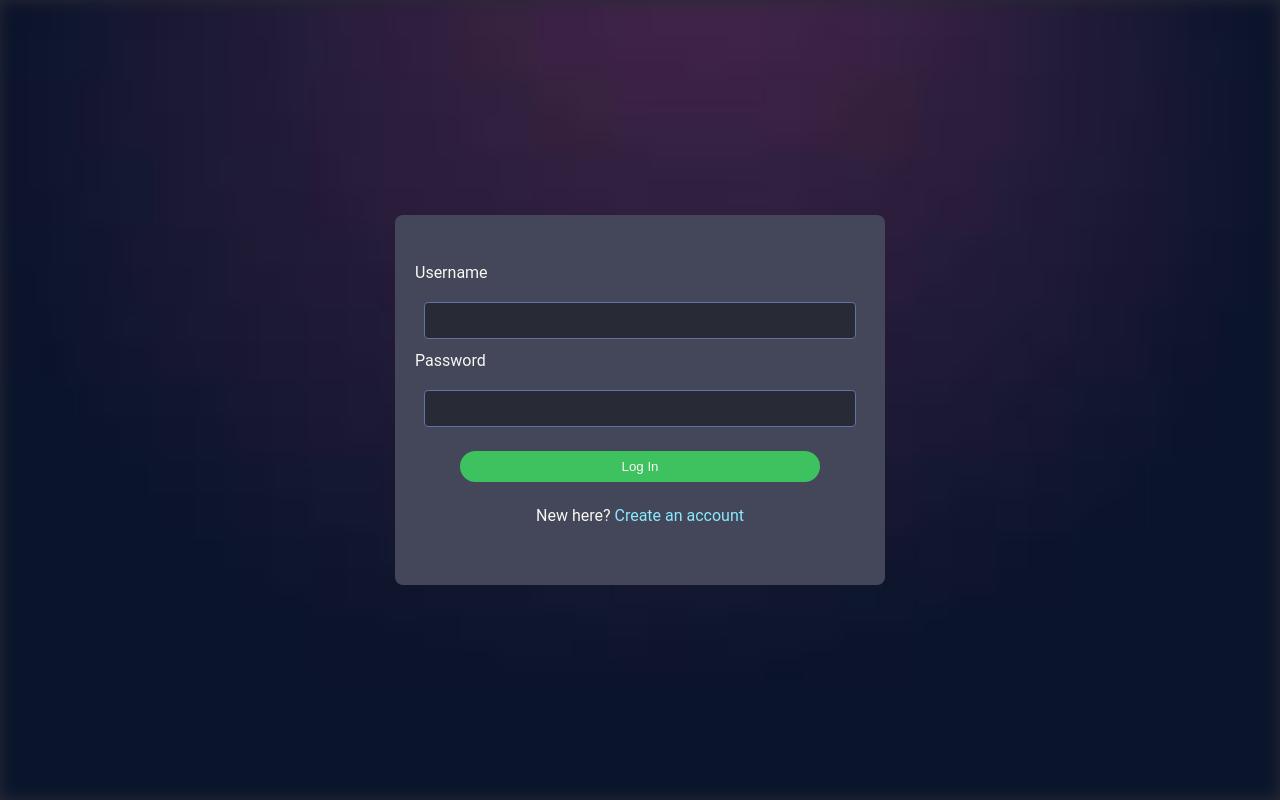
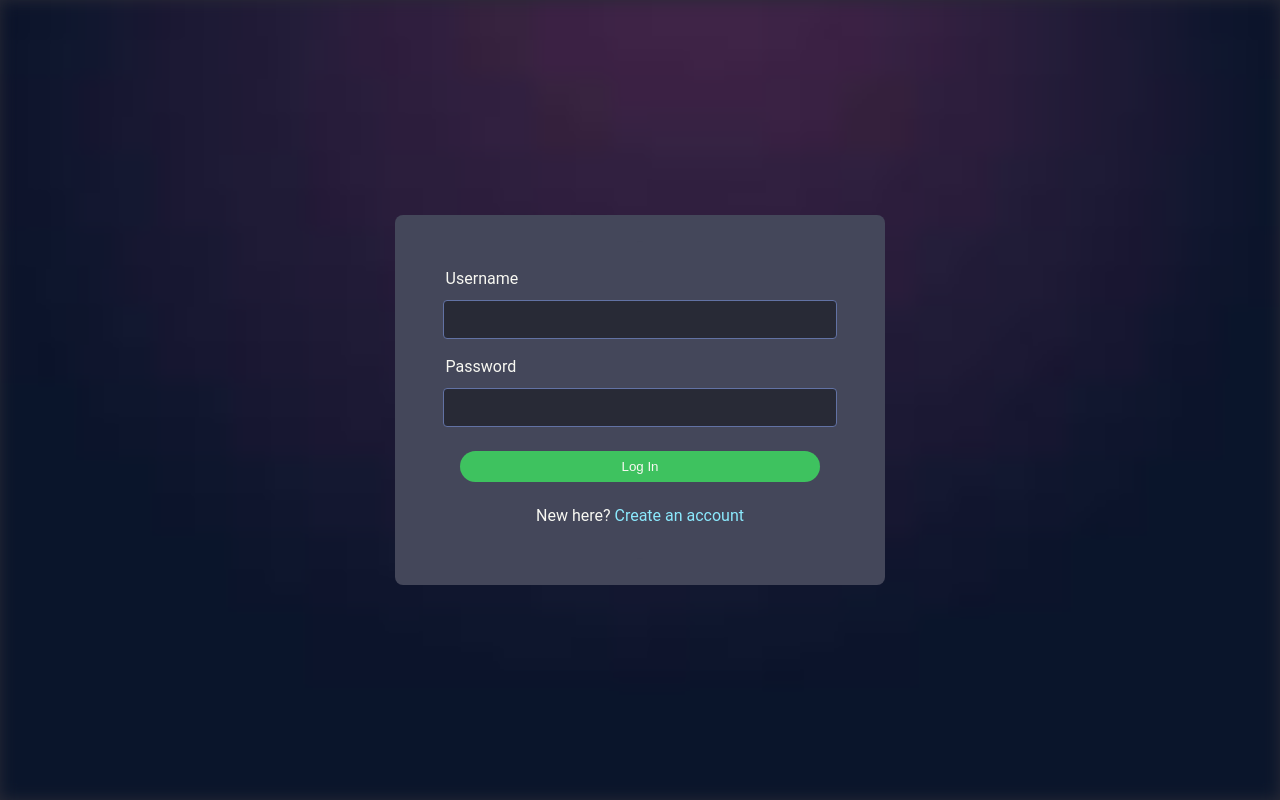
Before and after one commit to zanz1n/ws-messaging-example, a React (Vite) app in the folder packages/client/: page /login in a window 1280 px wide. Built offline with nearby package versions, Linux system fonts and the light colour scheme.

Commit message:
little design improvements in login style

```diff
--- a/packages/client/src/css/Login.css
+++ b/packages/client/src/css/Login.css
@@ -17,25 +17,28 @@ form {
 }
 
 .top-error {
+    font-size: 16px;
+    font-weight: bold;
     color: var(--red);
 }
 
 .input-label {
-    width: 100%;
+    margin-top: 6px;
+    width: 90%;
     display: flex;
     flex-direction: column;
     align-items: center;
 }
 
 form label {
-    width: 100%;
+    width: 96%;
     color: var(--foreground);
-    margin-bottom: 8px;
 }
 
 .form-input {
-    margin-top: 13px;
-    width: 92%;
+    margin-top: 11px;
+    height: 21px;
+    width: 93%;
     padding: 8px;
     border-radius: 4px;
     border: 1px solid var(--comment);
@@ -44,6 +47,7 @@ form label {
 }
 
 .form-input input {
+    font-size: 14px;
     width: 100%;
     height: 100%;
     border: none;
@@ -99,4 +103,8 @@ form button:hover {
     form {
         gap: 22px;
     }
+
+    .input-label {
+        width: 98%;
+    }
 }
```
